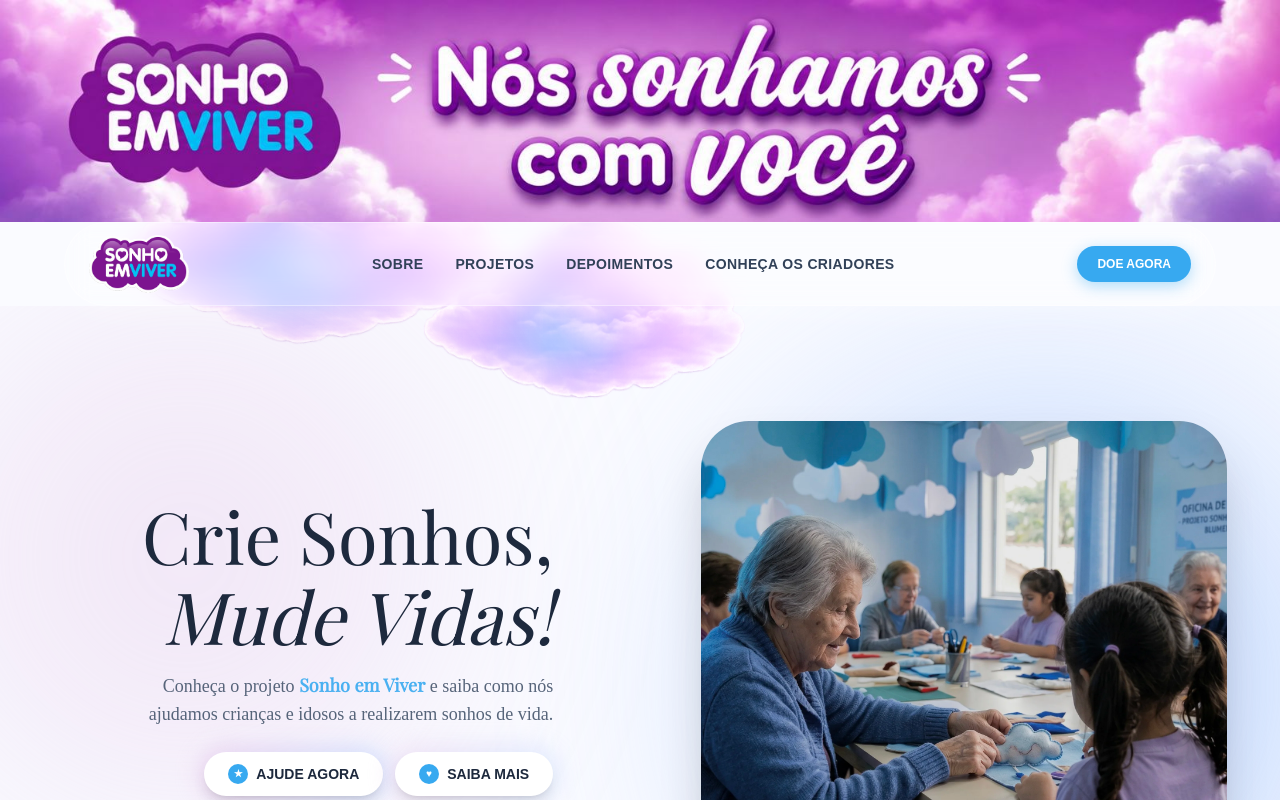
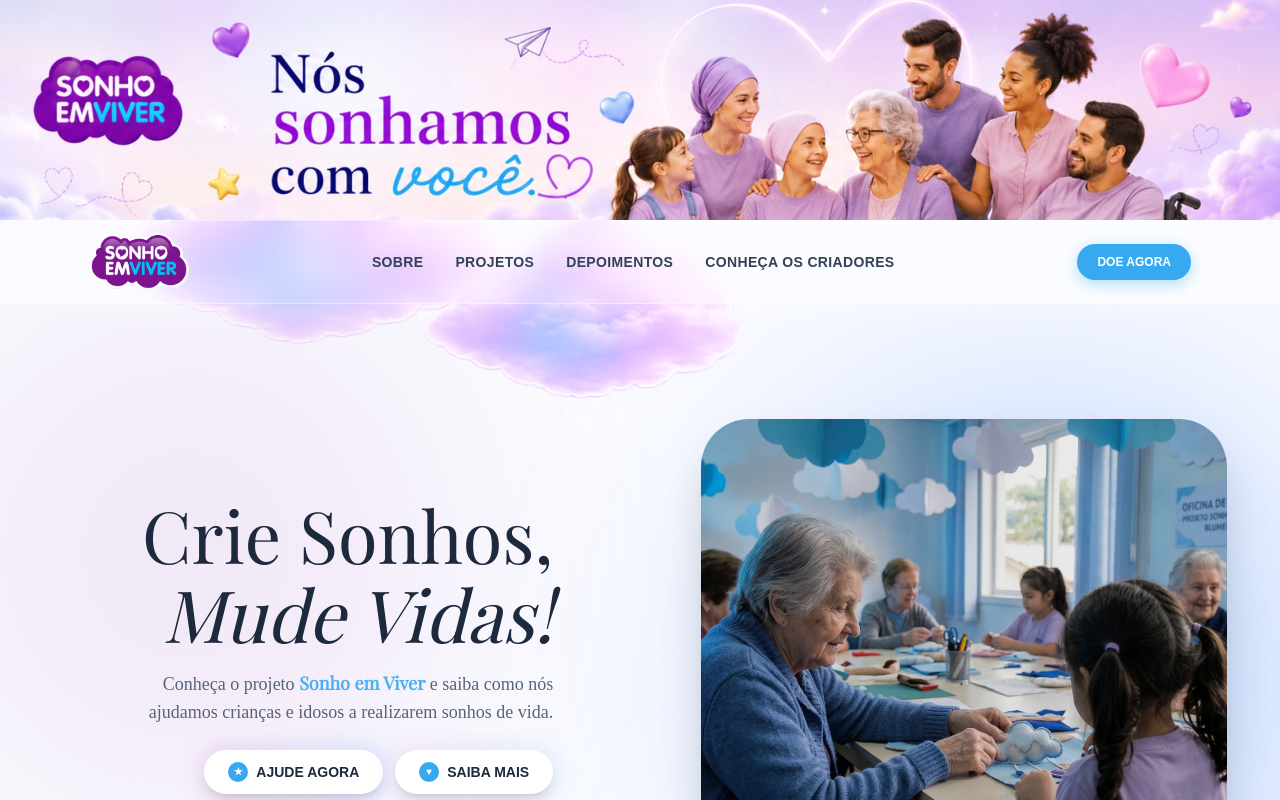
Before and after one commit to luanaschuler/sonho-em-viver, a Next.js app: page / in a window 1280 px wide. Shown: the top 800 px of the page. Built offline with nearby package versions, Linux system fonts and the light colour scheme.

Commit message:
novos banners

```diff
--- a/components/BannerTop.tsx
+++ b/components/BannerTop.tsx
@@ -18,7 +18,7 @@ export default function TopBanners() {
           className="relative w-full block hover:opacity-90 transition-opacity"
         >
           <NextImage
-            src="/novo_banner.jpeg"
+            src="/novo-sonho-desktop.webp"
             alt="Banner Principal"
             width={1920} // Dimensão original
             height={330} // Dimensão original
@@ -27,7 +27,7 @@ export default function TopBanners() {
           />
           {/* Mobile */}
           <NextImage
-            src="/novo_banner_mobile.jpeg"
+            src="/novo-sonho-mobile.webp"
             alt="Banner Principal Mobile"
             width={1920} // Dimensão original
             height={330} // Dimensão original
@@ -36,7 +36,6 @@ export default function TopBanners() {
           />
         </Link>
       </div>
-
     </section>
   );
 }
```
Also changed, not shown: public/novo-sonho-desktop.webp (added), public/novo-sonho-mobile.webp (added).
